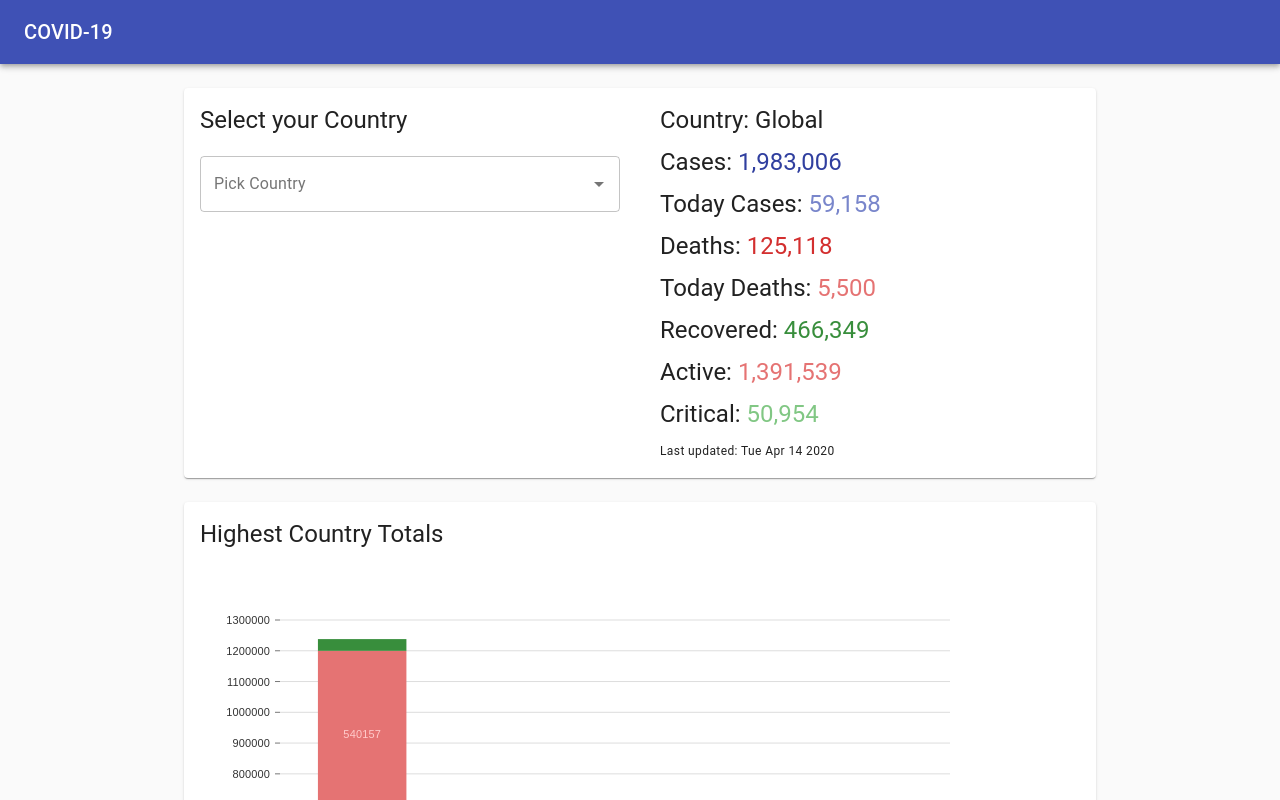
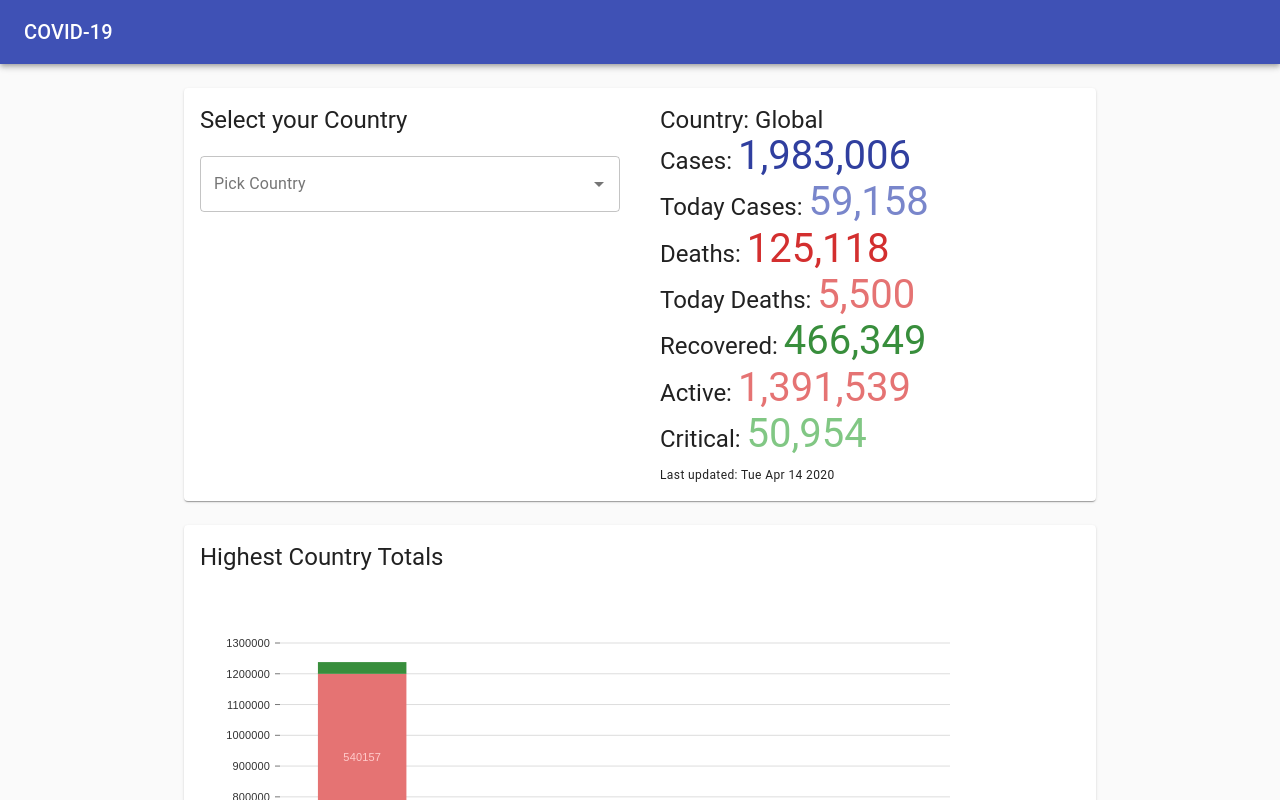
Before and after one commit to 4ools/covid-19, a React (Create React App) app: page / in a window 1280 px wide. Shown: the top 800 px of the page. Built offline with nearby package versions, Linux system fonts and the light colour scheme; what novelcovid would draw is missing.

Commit message:
tidy up the UL a little

```diff
--- a/src/components/summary/Summary.js
+++ b/src/components/summary/Summary.js
@@ -25,12 +25,12 @@ const Summary = ({ figures, date }) => {
     list-style-type: none;
     display: flex;
     flex-direction: column;
-    margin: 0; /* To remove default bottom margin */
+    margin: 0 0 10px 0; /* To remove default bottom margin */
     padding: 0; /* To remove default left padding */
   `;
 
   const liStyle = css`
-    margin-bottom: 10px;
+    margin: 0 0 -7px 0;
   `;
 
   const formatStatisticTitle = (title) =>
@@ -44,11 +44,13 @@ const Summary = ({ figures, date }) => {
             <li css={liStyle} key={key}>
               <Typography variant="h5">
                 {formatStatisticTitle(key)}:{' '}
-                <span className={colorStyles[key]}>
-                  {typeof figures[key] !== 'number'
-                    ? formatStatisticTitle(figures[key])
-                    : new Intl.NumberFormat('en-US').format(figures[key])}
-                </span>
+                {typeof figures[key] !== 'number' ? (
+                  formatStatisticTitle(figures[key])
+                ) : (
+                  <span className={colorStyles[key]} style={{ fontSize: 40 }}>
+                    {new Intl.NumberFormat('en-US').format(figures[key])}
+                  </span>
+                )}
               </Typography>
             </li>
           );
```
